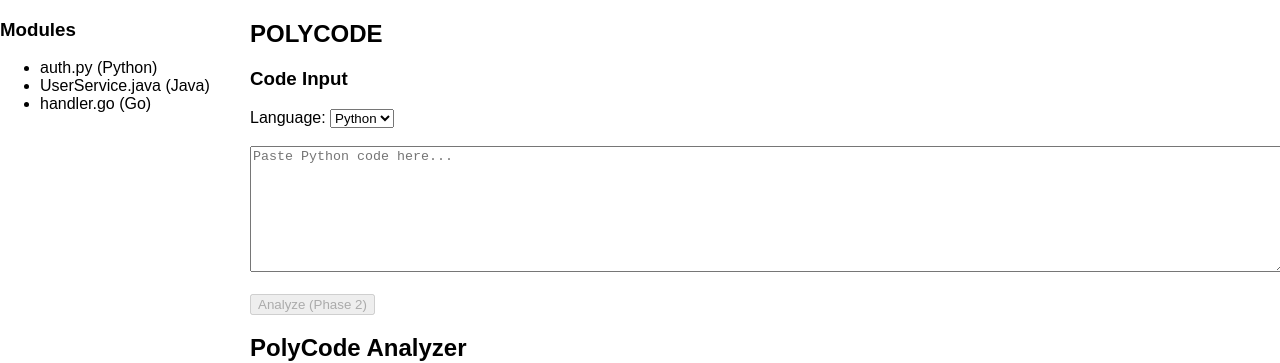
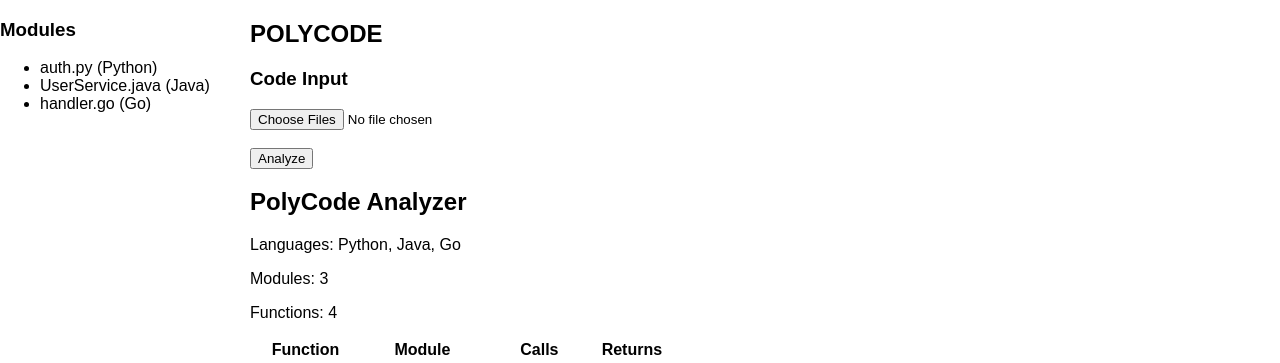
Before and after one commit to NehaV2905/polycode, a React (Vite) app in the folder ui/: page / in a window 1280 px wide. Shown: the top 363 px of the page. Built offline with nearby package versions, Linux system fonts and the light colour scheme.

Commit message:
Added file input and ability to add and view multiple files

```diff
--- a/ui/src/components/CodeInputPanel.tsx
+++ b/ui/src/components/CodeInputPanel.tsx
@@ -1,40 +1,79 @@
 import { useState } from "react";
+import type { ChangeEvent } from "react";
 
 export default function CodeInputPanel() {
-  const [language, setLanguage] = useState("Python");
-  const [code, setCode] = useState("");
+  const [language, setLanguage] = useState<string>("Python");
+  const [files, setFiles] = useState<File[]>([]);
+
+  const handleFileChange = (e: ChangeEvent<HTMLInputElement>) => {
+    if (!e.target.files) return;
+
+    const selectedFiles = Array.from(e.target.files);
+    setFiles((prev) => [...prev, ...selectedFiles]);
+    e.target.value = "";
+  };
+
+  const downloadFile = (file: File) => {
+    const url = URL.createObjectURL(file);
+    const a = document.createElement("a");
+    a.href = url;
+    a.download = file.name;
+    a.click();
+    URL.revokeObjectURL(url);
+  };
+
+  const removeFile = (indexToRemove: number) => {
+    setFiles((prev) => prev.filter((_, i) => i !== indexToRemove));
+  };
 
   return (
     <section style={{ marginBottom: "1rem" }}>
       <h3>Code Input</h3>
 
-      <label>
-        Language:&nbsp;
-        <select
-          value={language}
-          onChange={(e) => setLanguage(e.target.value)}
-        >
-          <option>Python</option>
-          <option>Java</option>
-          <option>Go</option>
-        </select>
-      </label>
+      <input type="file" multiple onChange={handleFileChange} />
 
       <br /><br />
 
-      <textarea
-        placeholder={`Paste ${language} code here...`}
-        value={code}
-        onChange={(e) => setCode(e.target.value)}
-        rows={8}
-        style={{ width: "100%", fontFamily: "monospace" }}
-      />
+      {files.length > 0 && (
+        <div>
+          <strong>Uploaded Files:</strong>
+          <ul>
+            {files.map((file, index) => (
+              <li key={index} style={{ marginBottom: "6px" }}>
+                <button
+                  onClick={() => downloadFile(file)}
+                  style={{
+                    background: "none",
+                    border: "none",
+                    color: "blue",
+                    cursor: "pointer",
+                    textDecoration: "underline",
+                    marginRight: "10px"
+                  }}
+                >
+                  {file.name}
+                </button>
 
-      <br /><br />
+                <button
+                  onClick={() => removeFile(index)}
+                  style={{
+                    color: "white",
+                    background: "crimson",
+                    border: "none",
+                    borderRadius: "4px",
+                    padding: "2px 8px",
+                    cursor: "pointer"
+                  }}
+                >
+                  Remove
+                </button>
+              </li>
+            ))}
+          </ul>
+        </div>
+      )}
 
-      <button disabled>
-        Analyze (Phase 2)
-      </button>
+      <button>Analyze</button>
     </section>
   );
 }
```
Also changed, not shown: 1 other file (tests, documents, lock files or other folders).
